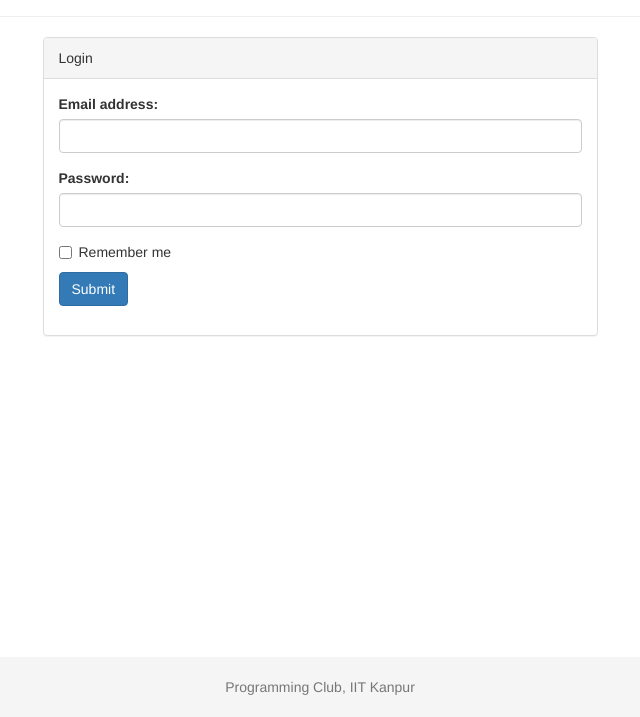
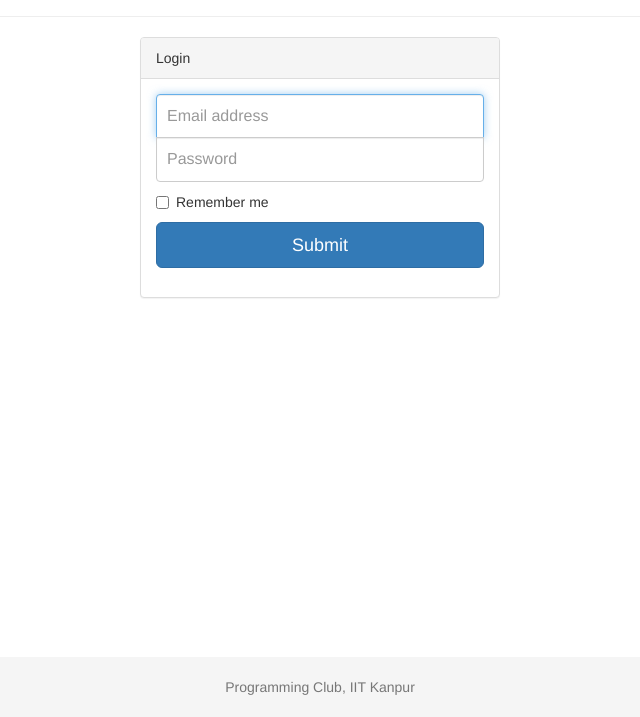
Before and after one commit to pclubiitk/TechTests, a plain HTML site: page Client/login.html in a window 1280 px wide. Shown: the part 83-800 px from the top of the page, without its empty margins (320-960 px from the left). Drawn offline with nearby package versions, Linux system fonts and the light colour scheme.

Commit message:
update login form with error message

```diff
--- a/Client/login.html
+++ b/Client/login.html
@@ -22,34 +22,59 @@
             .footer-para {
                 margin: 20px 0;
             }
+            .form-signin input[type="email"] {
+                margin-bottom: -1px;
+                border-bottom-right-radius: 0;
+                border-bottom-left-radius: 0;
+            }
+            .form-signin input[type="password"] {
+                margin-bottom: 10px;
+                border-top-left-radius: 0;
+                border-top-right-radius: 0;
+            }
+            .form-signin .form-control {
+                position: relative;
+                height: auto;
+                -webkit-box-sizing: border-box;
+                   -moz-box-sizing: border-box;
+                        box-sizing: border-box;
+                padding: 10px;
+                font-size: 16px;
+            }
         </style>
     </head>
     <body>
         <div class="page-header">
-           <center><h1>TechTests</h1></center>
+            <center><h1>TechTests</h1></center>
         </div>
         <div class="container">
             <div class="row">
-                <div class="col-sm-3">
+                <div class="col-sm-4">
                 </div>
-                <div class="col-xs-12 col-sm-6">
+                <div class="col-xs-12 col-sm-4">
                     <div class="panel panel-default">
                         <div class="panel-heading">Login</div>
                         <div class="panel-body">
-                            <form>
-                                <div class="form-group">
-                                    <label for="email">Email address:</label>
-                                    <input type="email" class="form-control" id="email">
+                            <form method="POST" class="form-signin">
+                                <label for="inputEmail" class="sr-only">Email address</label>
+                                <input type="email" id="inputEmail" class="form-control" placeholder="Email address" required autofocus>
+                                <label for="inputPassword" class="sr-only">Password</label>
+                                <input type="password" id="inputPassword" class="form-control" placeholder="Password" required>
+                                <div class="checkbox">
+                                    <label>
+                                        <input type="checkbox" value="remember-me"> Remember me
+                                    </label>
                                 </div>
-                                <div class="form-group">
-                                    <label for="pwd">Password:</label>
-                                    <input type="password" class="form-control" id="pwd">
+                                <button type="submit" class="btn btn-primary btn-block btn-lg">Submit</button>
+                                <div id="flashMessage">
                                 </div>
-                                <div class="checkbox">
-                                    <label><input type="checkbox"> Remember me</label>
-                                </div>
-                                <button type="submit" class="btn btn-primary">Submit</button>
                             </form>
+                            <script>
+                                if (message.length > 0) {
+                                    Document.getElementById("flashMessage").class = "alert alert-danger";
+                                    Document.getElementById("flashMessage").innerHTML = message;
+                                }
+                            </script>
                         </div>
                     </div>
                 </div>
```
